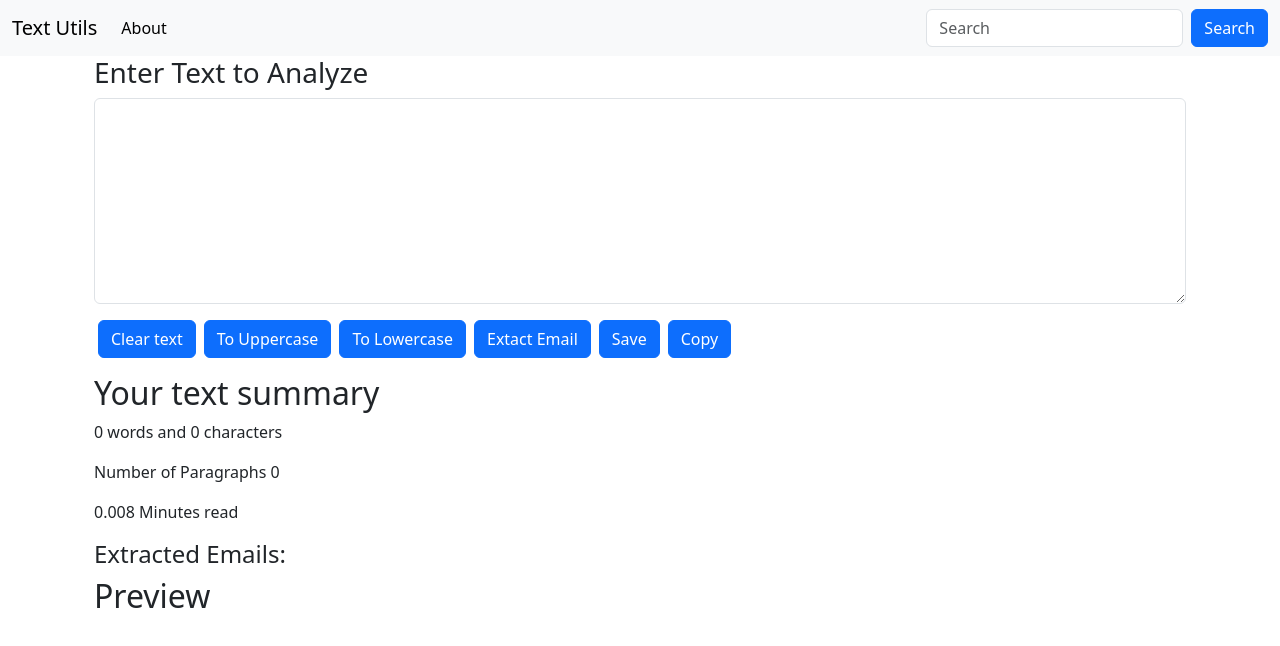
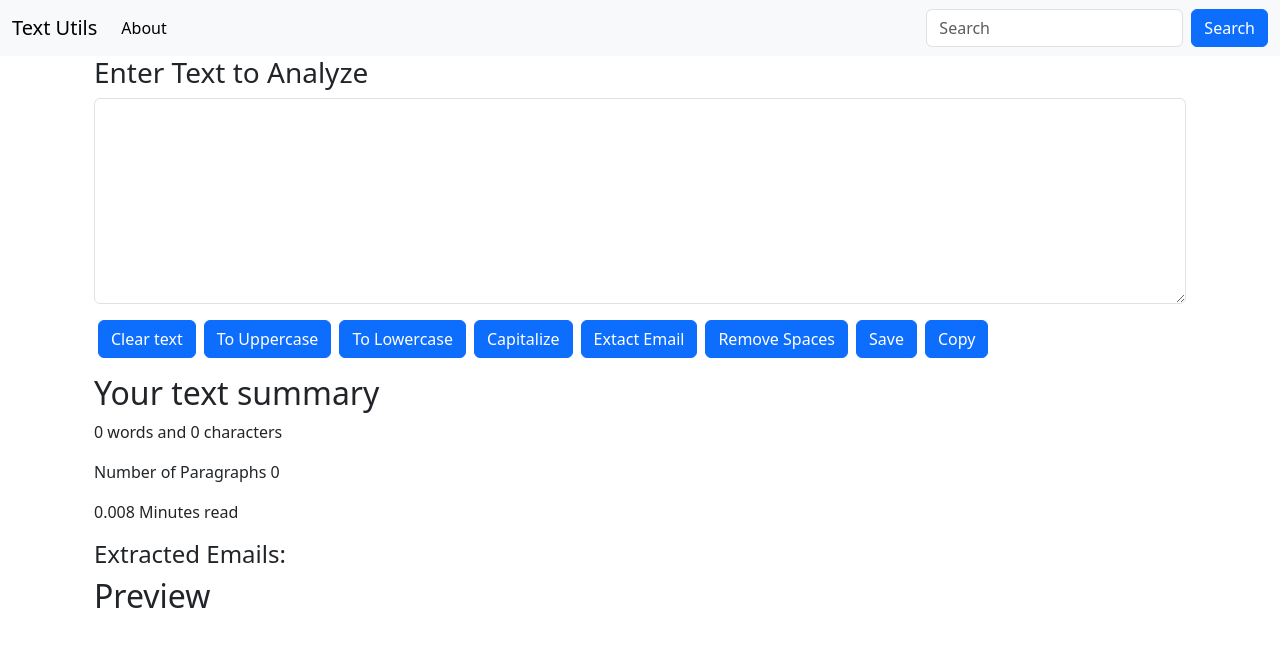
Before and after one commit to Sandeepkumar136/TextUtils, a React (Create React App) app: page / in a window 1280 px wide. Shown: the top 646 px of the page. Built offline with nearby package versions, Linux system fonts and the light colour scheme; the HTML template or start-up script is replaced by a standard one.

Commit message:
Added Some More Features:RemoveSps,Capitalize

```diff
--- a/package.json
+++ b/package.json
@@ -7,6 +7,7 @@
     "@testing-library/react": "^13.4.0",
     "@testing-library/user-event": "^13.5.0",
     "bootstrap": "^5.3.3",
+    "html-react-parser": "^5.1.10",
     "jquery": "^3.7.1",
     "popper.js": "^1.16.1",
     "react": "^18.3.1",
--- a/src/components/input.js
+++ b/src/components/input.js
@@ -69,9 +69,19 @@ function Input(props){
         console.error("Failed to copy text:", err)
       });
     }
+  };
+
+  const CapText=()=>{
+    const capitText=text.split(' ').map(word=>word.charAt(0).toUpperCase()+word.slice(1)).join(' ');
+
+    setText(capitText);
+  }
+
+  const Remsp=()=>{
+    let newText=text.split(/[ ]+/);
+    setText(newText.join(" "));
 
   }
-
 
     return (
      <>
@@ -89,7 +99,12 @@ function Input(props){
 
       <button type="button" onClick={clickInpButtonLower} className="btn btn-primary mx-1">To Lowercase</button>
 
+      <button type="button" onClick={CapText} className="btn btn-primary mx-1">Capitalize</button>
+
       <button type="button" onClick={EmLExtact} className="btn btn-primary mx-1">Extact Email</button>
+
+      <button type="button" onClick={Remsp} className="btn btn-primary mx-1">Remove Spaces</button>
+
 
       <button type="button" onClick={hSave} className="btn btn-primary mx-1">Save</button>
 
```
Also changed, not shown: 1 other file (tests, documents, lock files or other folders).
